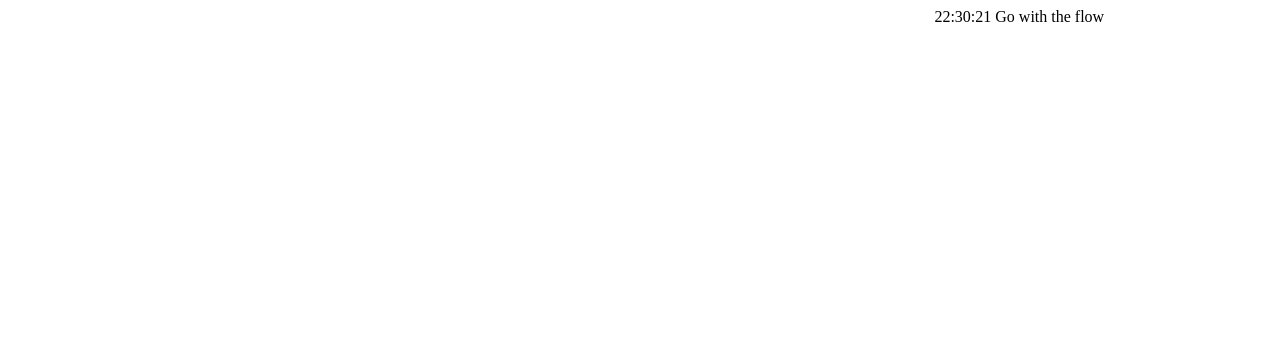
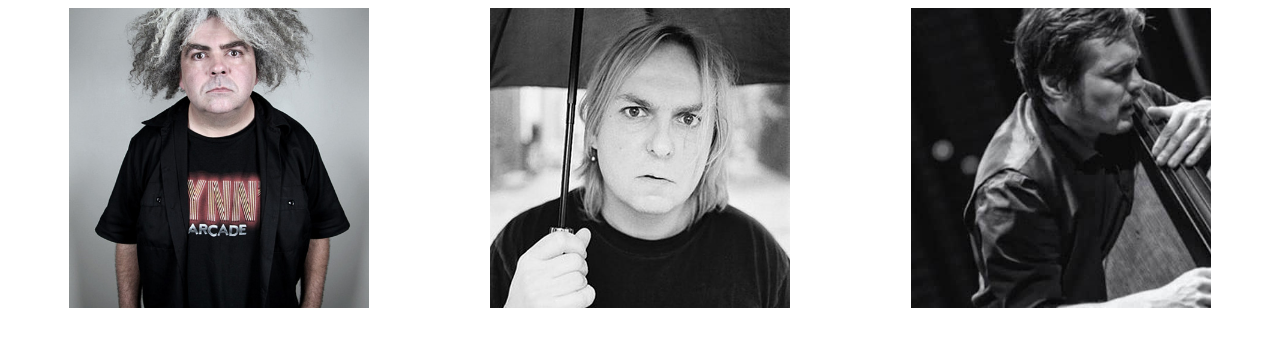
Before and after one commit to aaronh1986/repo-just-for-trying-things, a plain HTML site: page index.html in a window 1280 px wide. Drawn offline with Linux system fonts and the light colour scheme.

Commit message:
Needs work, it really does

```diff
--- a/assets/css/style.css
+++ b/assets/css/style.css
@@ -1,4 +1,20 @@
-#clock {
-   position: absolute;
-   left: 73%;
+.card-container {
+   display: flex;
+   justify-content: space-around;
 }
+
+
+
+.card img {
+   width: 300px;
+   height: 300px;
+   object-fit: cover;
+}
+
+/*.orange {
+   background-color: orange;
+}
+
+.blue {
+   background-color: blue;
+}*/
--- a/assets/javascript/script.js
+++ b/assets/javascript/script.js
@@ -1,38 +1,29 @@
-function showTime() {
-    currentTime = new Date()
-    h = currentTime.getHours();
-    m = currentTime.getMinutes();
-    s = currentTime.getSeconds();
-    message = ""
+/* let card = document.getElementById('card');
+card.addEventListener('click', () => {
+    card.classList.remove('blue');
+    card.classList.add('orange');
+}) */
 
-    h = (h < 10) ? "0" + h:h;
-    m = (m < 10) ? "0" + m:m;
-    s = (s < 10) ? "0" + s:s;
+/*let cards = Array.from(document.getElementsByClassName('card'));
+cards.forEach(card => {
+    card.addEventListener('click', () => {
+        if(card.classList.contains('blue')){
+          card.classList.remove('blue');
+          card.classList.add('orange');
+        }else if(card.classList.contains('orange')) {
+          card.classList.remove('orange');
+          card.classList.add('blue');
+        }
+    })
+}) */
 
-    if (h > 0) {
-        message = "On seas with goal of day"
-    }
+let cards = Array.from(document.getElementsByClassName('card'));
+let images = Array.from(document.getElementsByClassName('band'));
 
-    if(h > 5) {
-        message = "Day break and toil on the path"
-    }
-
-    if(h > 12) {
-        message = "Good Afternoon, a break and back to the field"
-    }
-
-    if(h > 18) {
-        message = "Land search for night shore"
-    }
-
-    if(h > 21) {
-        message = "Go with the flow"
-    }
-
-    time = h + ":" + m + ":" + s + " " + message;
-
-    document.getElementById("clock").innerText = time;
-    setInterval(showTime, 1000);
-}
-
-showTime();
+cards.forEach(card => {
+    card.addEventListener('click', () => {
+       if(alt="Buzz") {
+            src = "assets/images/melvins.jpg"
+       }
+    })
+})
--- a/index.html
+++ b/index.html
@@ -1,13 +1,19 @@
 <!DOCTYPE html>
 <html lang="en">
+
 <head>
     <meta charset="UTF-8">
     <meta name="viewport" content="width=device-width, initial-scale=1.0">
     <title>Just trying out new things</title>
     <link rel="stylesheet" type="text/css" href="assets/css/style.css">
 </head>
+
 <body>
-<div id="clock"></div>
+    <div class="card-container">
+        <div class="card"><img class="band" alt="Buzz" src="assets/images/buzz.jpeg"></div>
+        <div class="card"><img class="band" alt="Dale" src="assets/images/dale.jpeg"></div>
+        <div class="card"><img class="band" alt="trevor" src="assets/images/trevor.jpeg"></div>
+    </div>
 
 
 
@@ -16,4 +22,5 @@
 
     <script type="text/javascript" src="assets/javascript/script.js"></script>
 </body>
+
 </html>
```
Also changed, not shown: assets/images/buzz.jpeg (added), assets/images/dale.jpeg (added), assets/images/melvins.jpg (added), assets/images/trevor.jpeg (added).
